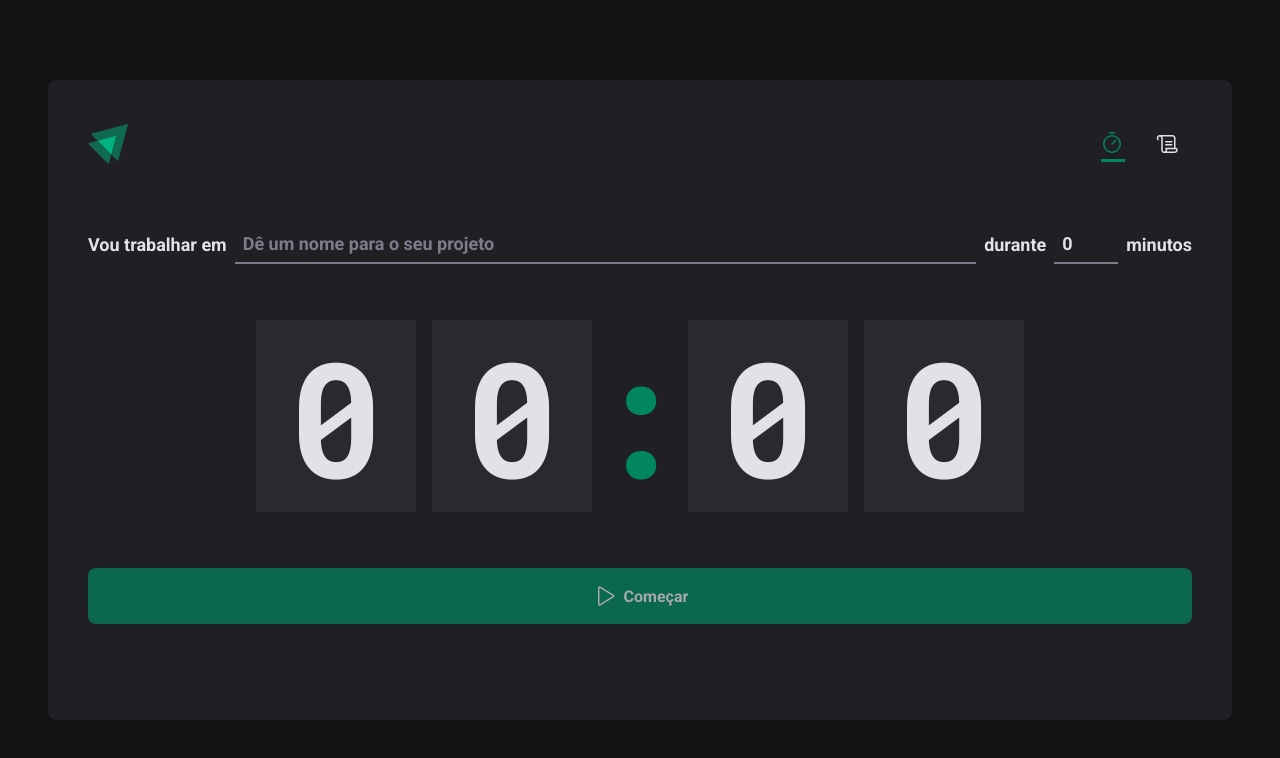
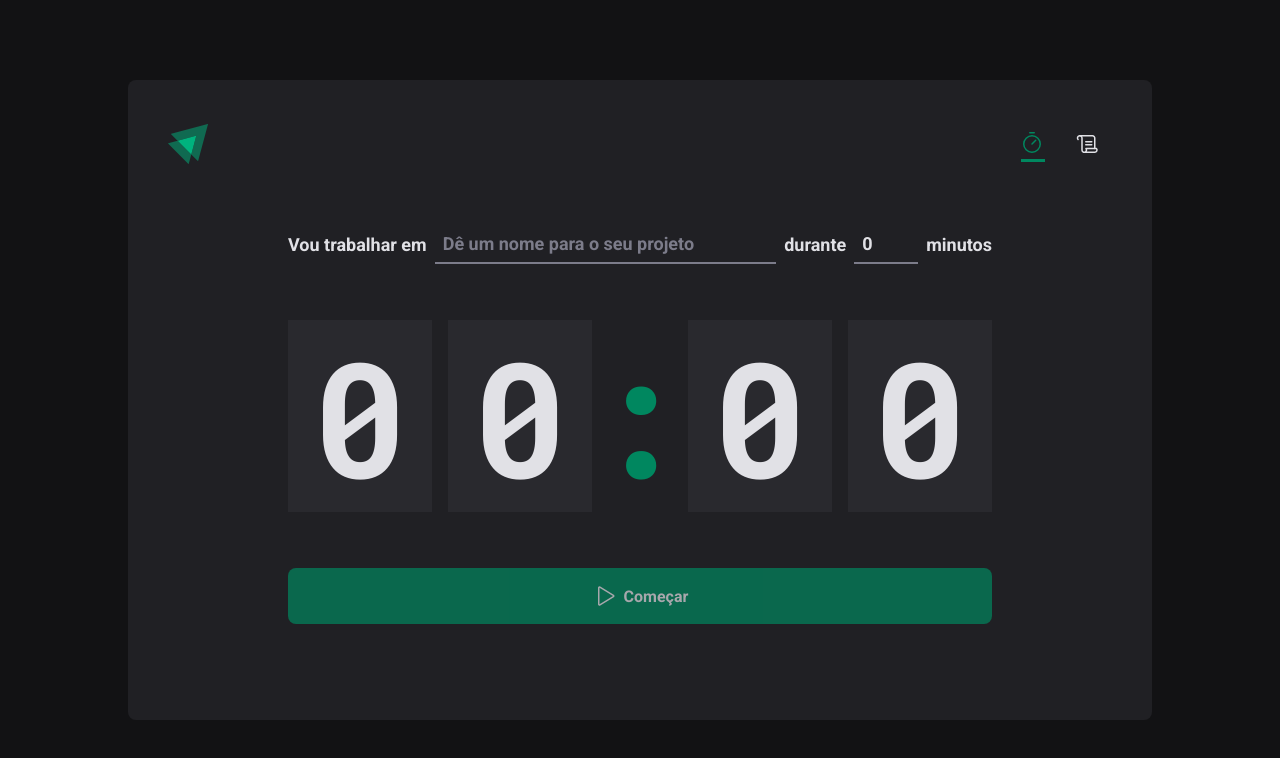
Before and after one commit to Lucaszanin/ignite-timer, a React (Vite) app: page / in a window 1280 px wide. Shown: the top 758 px of the page. Built offline with nearby package versions, Linux system fonts and the light colour scheme.

Commit message:
refactor: ajusts in minutesAmountInput

```diff
--- a/src/layouts/DefaultLayout/styles.ts
+++ b/src/layouts/DefaultLayout/styles.ts
@@ -1,7 +1,7 @@
 import styled from 'styled-components'
 
 export const LayoutContainer = styled.div`
-  max-width: 74rem;
+  max-width: 80vw;
   height: calc(100vh - 10rem);
   margin: 5rem auto;
   padding: 2.5rem;
@@ -13,6 +13,7 @@ export const LayoutContainer = styled.div`
   flex-direction: column;
 
   @media (max-width: 768px) {
-    max-width: 60rem;
+    max-width: 90vw;
+    padding: 1.5rem;
   }
 `
--- a/src/pages/History/styles.ts
+++ b/src/pages/History/styles.ts
@@ -3,13 +3,17 @@ import { styled } from 'styled-components'
 export const HistoryContainer = styled.main`
   flex: 1;
   padding: 3.5rem;
-
+  overflow: auto;
   display: flex;
   flex-direction: column;
 
   h1 {
     font-size: 1.5rem;
     color: ${(props) => props.theme['gray-100']};
+  }
+
+  @media (max-width: 768px) {
+    padding: 0;
   }
 `
 
@@ -21,7 +25,6 @@ export const HistoryList = styled.div`
   table {
     width: 100%;
     border-collapse: collapse;
-    min-width: 600px;
 
     th {
       background-color: ${(props) => props.theme['gray-600']};
--- a/src/pages/Home/Index.tsx
+++ b/src/pages/Home/Index.tsx
@@ -17,7 +17,7 @@ const newCycleFormValidationSchema = zod.object({
   task: zod.string().min(1, 'O ciclo precisa ser no minimo de 5 minutos'),
   minutesAmount: zod
     .number()
-    .min(1)
+    .min(5)
     .max(60, 'O ciclo precisa ser no máximo de 60 minutos'),
 })
 
--- a/src/pages/Home/components/Countdown/styles.ts
+++ b/src/pages/Home/components/Countdown/styles.ts
@@ -13,44 +13,38 @@ export const CountDownContainer = styled.div`
 
   span {
     background-color: ${(props) => props.theme['gray-700']};
-    padding: 2rem;
+    padding: 1.5rem;
     display: flex;
     align-items: center;
 
-    @media (max-width: 400px) {
+    @media (max-width: 624px) {
       padding: 1rem;
     }
   }
-
-  @media (max-width: 1024px) {
+  @media (max-width: 624px) {
     font-size: 7rem;
+    line-height: 7rem;
   }
 
-  @media (max-width: 600px) {
+  @media (max-width: 450px) {
     font-size: 5rem;
+    line-height: 5rem;
   }
-
-  @media (max-width: 525px) {
+  @media (max-width: 375px) {
     font-size: 4rem;
-    line-height: 0;
+    line-height: 4rem;
   }
-
-  @media (max-width: 480px) {
-    max-width: 80vw;
-    font-size: 2rem;
-  }
-
-  @media (max-width: 400px) {
-    max-width: 70vw;
-    font-size: 1rem;
+  @media (max-width: 320px) {
+    font-size: 3rem;
+    line-height: 3rem;
   }
 `
 
 export const Separator = styled.div`
   padding: 2rem 0;
   color: ${(props) => props.theme['green-500']};
-  width: 4rem;
-  overflow: hidden;
+  width: 5vw;
   display: flex;
+  align-items: center;
   justify-content: center;
 `
--- a/src/pages/Home/styles.ts
+++ b/src/pages/Home/styles.ts
@@ -10,8 +10,8 @@ export const HomeContainer = styled.main`
 
   form {
     display: flex;
-    width: 100%;
     flex-direction: column;
+    max-width: 100%;
     align-items: center;
     gap: 3.5rem;
   }
--- a/src/styles/global.ts
+++ b/src/styles/global.ts
@@ -29,6 +29,7 @@ export const GlobalStyle = createGlobalStyle`
         input,
         p,
         textarea,
+        span,
         button {
           font-size: 87.5% !important;
         }
```
